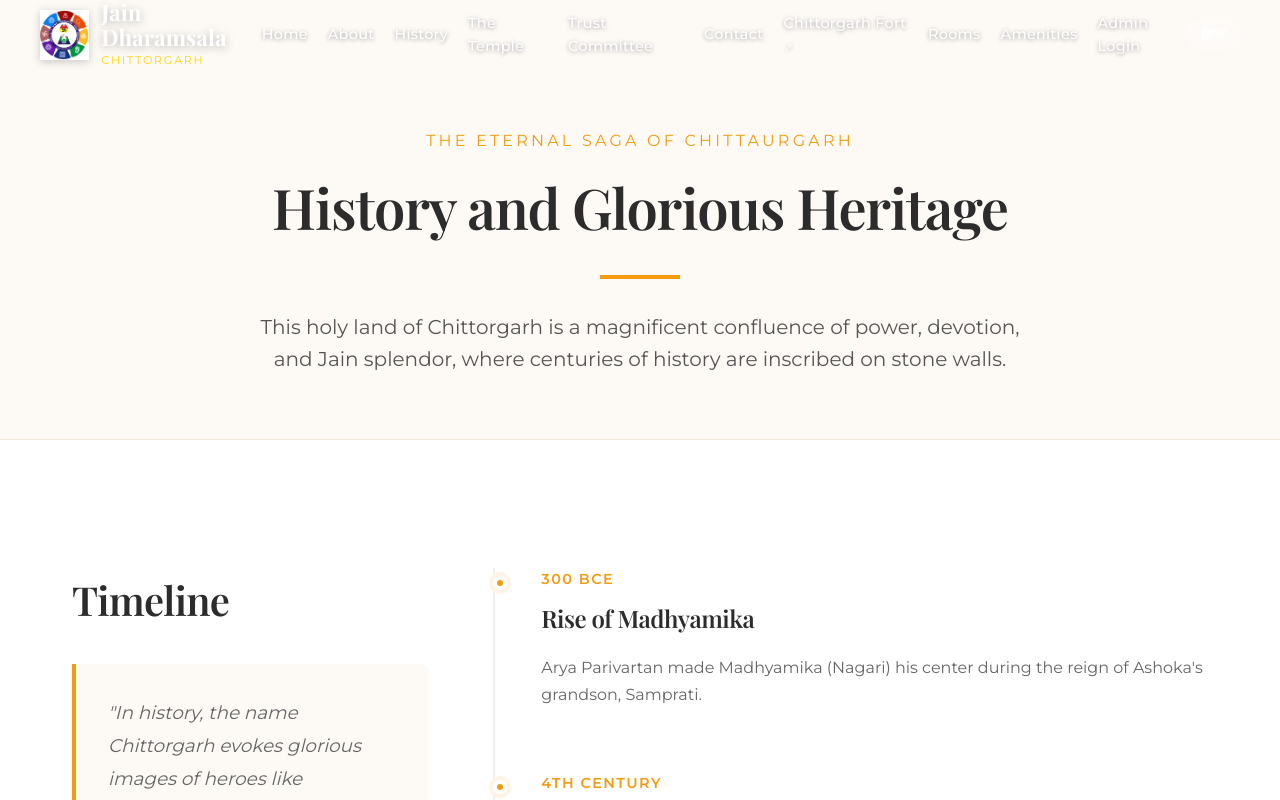
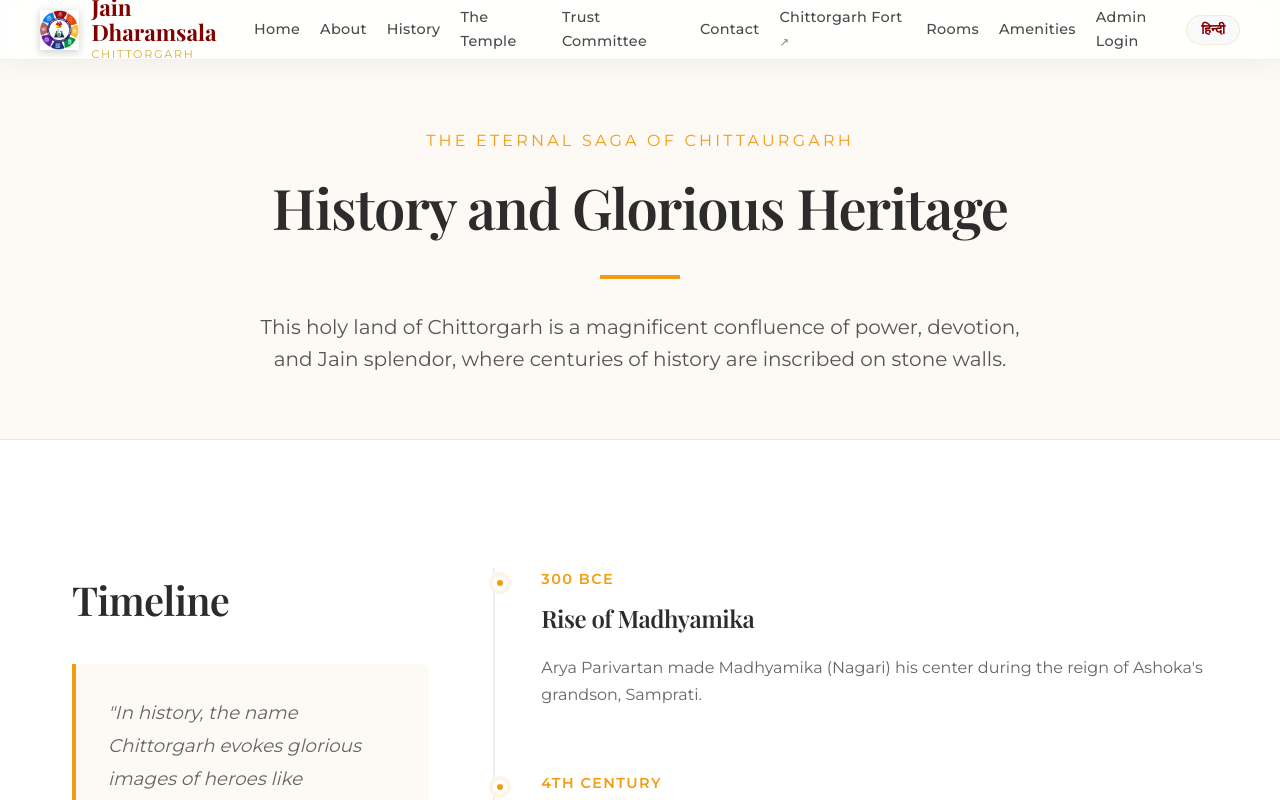
Before and after one commit to sharmakush2003/Jain-Dharamsala, a Next.js app: page /history in a window 1280 px wide. Shown: the top 800 px of the page. Built offline with nearby package versions, Linux system fonts and the light colour scheme.

Commit message:
Fix Navbar visibility on light backgrounds using forceDark prop

```diff
--- a/src/app/contact/page.tsx
+++ b/src/app/contact/page.tsx
@@ -11,8 +11,8 @@ const ContactPage = () => {
   const { t } = useLanguage();
 
   return (
-    <main className={styles.page}>
-      <Navbar />
+    <main className={styles.main}>
+      <Navbar forceDark={true} />
 
       <div className={styles.hero}>
         <div className={styles.heroContent}>
--- a/src/app/history/page.tsx
+++ b/src/app/history/page.tsx
@@ -44,7 +44,7 @@ const HistoryPage = () => {
 
   return (
     <main className={styles.main}>
-      <Navbar />
+      <Navbar forceDark={true} />
       {/* Hero Header */}
       <section className={styles.heroSection}>
         <div className={styles.container}>
--- a/src/app/temple/page.tsx
+++ b/src/app/temple/page.tsx
@@ -13,7 +13,7 @@ const TemplePage = () => {
 
   return (
     <main className={styles.main}>
-      <Navbar />
+      <Navbar forceDark={true} />
       {/* Top Section: Split Layout (Centered Container) */}
       <section className={styles.splitSection}>
         <div className={styles.container}>
--- a/src/app/trust-committee/page.tsx
+++ b/src/app/trust-committee/page.tsx
@@ -29,7 +29,7 @@ const TrustCommitteePage = () => {
 
   return (
     <main className={styles.page}>
-      <Navbar />
+      <Navbar forceDark={true} />
 
       <div className={styles.hero}>
         <h1 className="fade-in">{t('trust_title')}</h1>
--- a/src/components/Navbar.tsx
+++ b/src/components/Navbar.tsx
@@ -8,7 +8,11 @@ import styles from './Navbar.module.css';
 import { useLanguage } from './LanguageProvider';
 import { useAuth } from './AuthContext';
 
-const Navbar = () => {
+interface NavbarProps {
+  forceDark?: boolean;
+}
+
+const Navbar = ({ forceDark = false }: NavbarProps) => {
   const [scrolled, setScrolled] = useState(false);
   const [menuOpen, setMenuOpen] = useState(false);
   const { language, setLanguage, t } = useLanguage();
@@ -32,7 +36,7 @@ const Navbar = () => {
   };
 
   return (
-    <nav className={`${styles.navbar} ${scrolled ? styles.scrolled : ''}`}>
+    <nav className={`${styles.navbar} ${(scrolled || forceDark) ? styles.scrolled : ''}`}>
       <div className={styles.container}>
         <Link href="/home" className={styles.logo}>
           <div className={styles.logoWrapper}>
```
